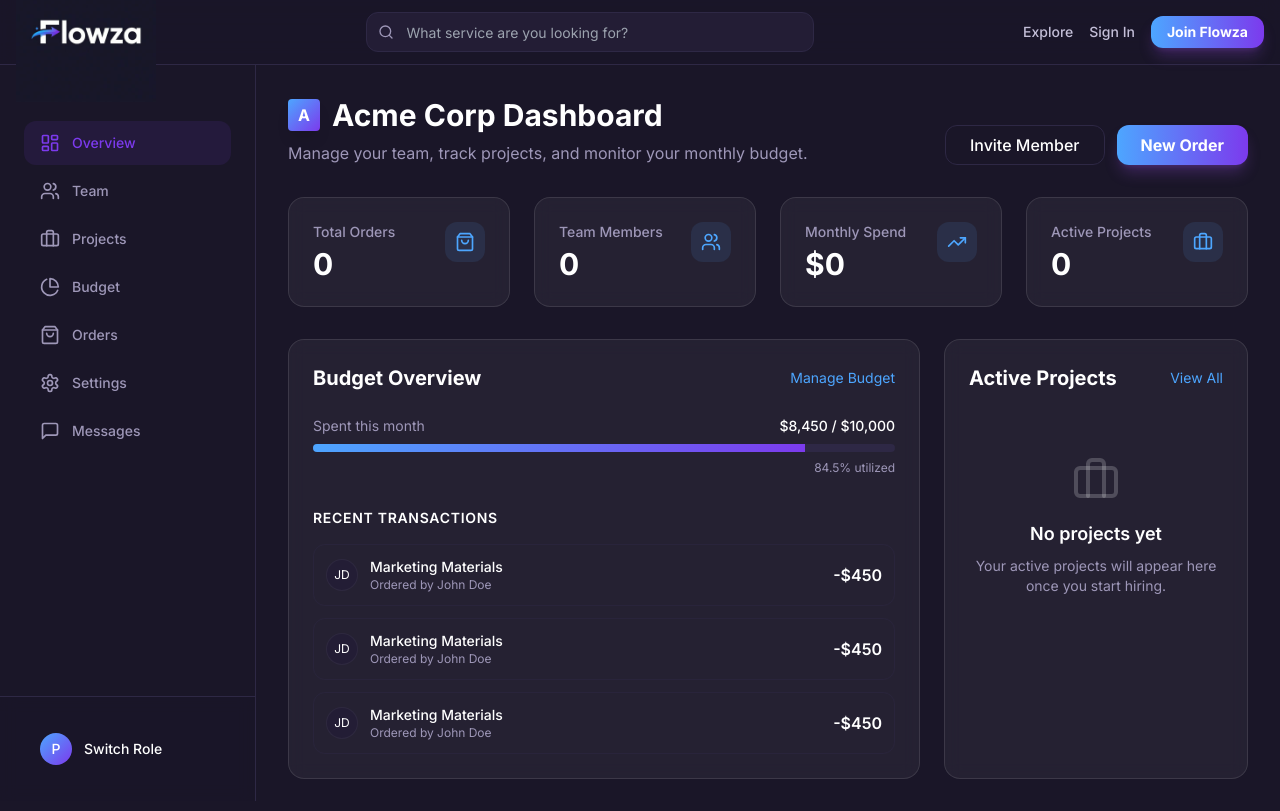
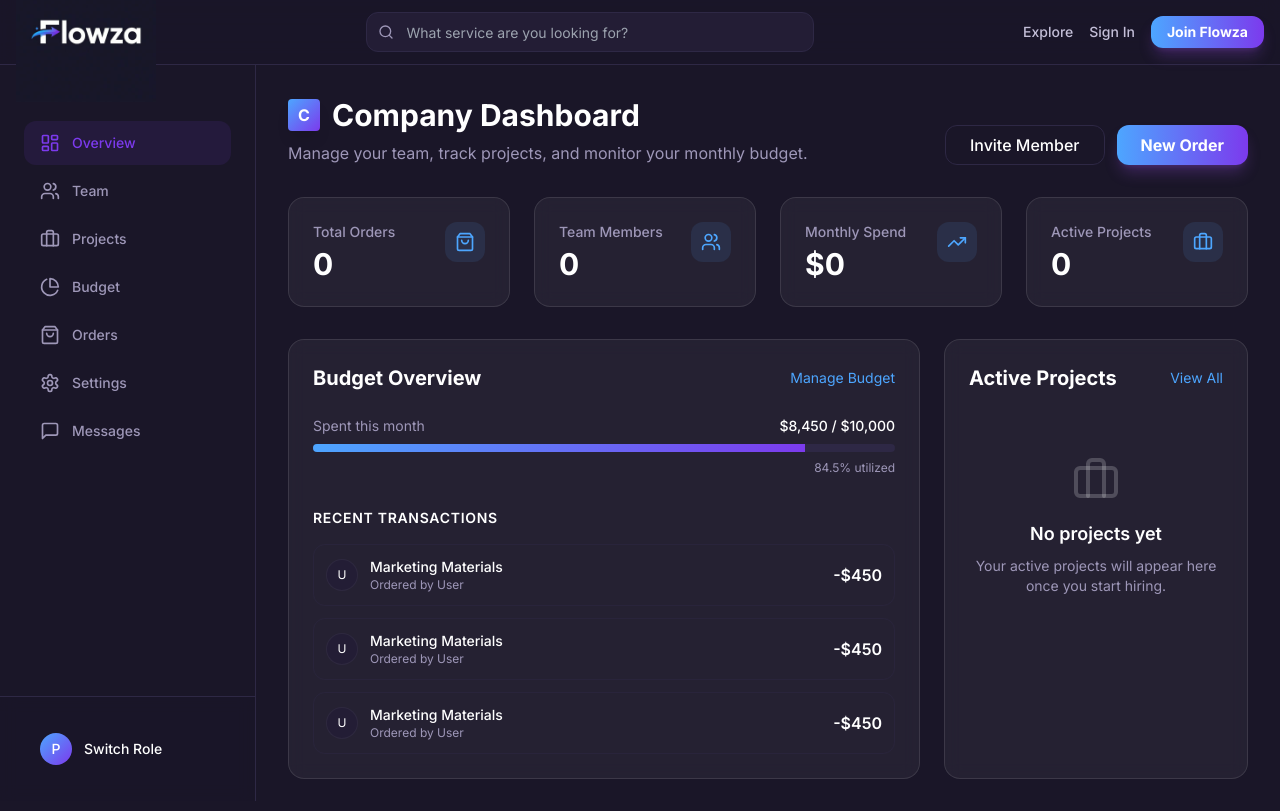
Before and after one commit to enr738/flowza1, a Next.js app: page /dashboard/company in a window 1280 px wide. Built offline with nearby package versions, Linux system fonts and the light colour scheme; no server answers.

Commit message:
Fix dynamic user names with Clerk

```diff
--- a/app/dashboard/company/page.tsx
+++ b/app/dashboard/company/page.tsx
@@ -3,12 +3,15 @@ import { Button } from '@/components/ui/Button';
 import { ShoppingBag, Users, Briefcase, TrendingUp } from 'lucide-react';
 import Link from 'next/link';
 import type { Metadata } from 'next';
+import { useUser } from '@clerk/nextjs';
 
 export const metadata: Metadata = {
   title: 'Company Dashboard',
 };
 
 export default function CompanyOverview() {
+  const { user } = useUser();
+
   const stats = [
     { name: 'Total Orders', value: '0', icon: ShoppingBag },
     { name: 'Team Members', value: '0', icon: Users },
@@ -21,8 +24,14 @@ export default function CompanyOverview() {
       <div className="flex flex-col md:flex-row md:justify-between md:items-end gap-4 mb-8">
         <div>
           <div className="flex items-center gap-3 mb-2">
-            <div className="h-8 w-8 rounded bg-gradient-to-br from-primary-blue to-primary-purple flex items-center justify-center font-bold text-white shadow-lg">A</div>
-            <h1 className="text-3xl font-bold text-white">Acme Corp Dashboard</h1>
+            {user?.imageUrl ? (
+              <img src={user.imageUrl} alt="Avatar" className="h-8 w-8 rounded object-cover shadow-lg" />
+            ) : (
+              <div className="h-8 w-8 rounded bg-gradient-to-br from-primary-blue to-primary-purple flex items-center justify-center font-bold text-white shadow-lg">
+                {user?.firstName?.charAt(0) || 'C'}
+              </div>
+            )}
+            <h1 className="text-3xl font-bold text-white">{user?.fullName || 'Company'} Dashboard</h1>
           </div>
           <p className="text-text-secondary">Manage your team, track projects, and monitor your monthly budget.</p>
         </div>
@@ -74,10 +83,16 @@ export default function CompanyOverview() {
               {[1, 2, 3].map((i) => (
                 <div key={i} className="flex justify-between items-center p-3 rounded-xl border border-border/50">
                   <div className="flex items-center gap-3">
-                    <div className="h-8 w-8 rounded-full bg-surface flex items-center justify-center text-xs border border-white/5">JD</div>
+                    {user?.imageUrl ? (
+                      <img src={user.imageUrl} alt="Avatar" className="h-8 w-8 rounded-full object-cover border border-white/5" />
+                    ) : (
+                      <div className="h-8 w-8 rounded-full bg-surface flex items-center justify-center text-xs border border-white/5">
+                        {user?.firstName?.charAt(0) || 'U'}
+                      </div>
+                    )}
                     <div>
                       <p className="text-white text-sm font-medium">Marketing Materials</p>
-                      <p className="text-xs text-text-secondary">Ordered by John Doe</p>
+                      <p className="text-xs text-text-secondary">Ordered by {user?.fullName || 'User'}</p>
                     </div>
                   </div>
                   <span className="font-semibold text-white">-$450</span>
--- a/app/dashboard/company/settings/page.tsx
+++ b/app/dashboard/company/settings/page.tsx
@@ -1,7 +1,9 @@
 import { Card } from '@/components/ui/Card';
 import { Button } from '@/components/ui/Button';
+import { useUser } from '@clerk/nextjs';
 
 export default function CompanySettings() {
+  const { user } = useUser();
   const inputClass = "w-full h-11 px-4 rounded-xl bg-background-dark border border-border text-white placeholder:text-text-secondary/50 focus:outline-none focus:border-primary-blue transition-colors text-sm";
   const labelClass = "block text-sm text-text-secondary mb-1.5";
 
@@ -24,9 +26,13 @@ export default function CompanySettings() {
         <h2 className="text-xl font-bold text-white mb-6">General Information</h2>
 
         <div className="flex items-center gap-6 mb-8 border-b border-border pb-8">
+          {user?.imageUrl ? (
+            <img src={user.imageUrl} alt="Avatar" className="h-24 w-24 rounded-2xl object-cover shadow-lg shrink-0" />
+          ) : (
             <div className="h-24 w-24 rounded-2xl bg-gradient-to-br from-primary-blue to-primary-purple flex items-center justify-center text-4xl font-bold text-white shadow-lg shrink-0">
-             A
+              {user?.firstName?.charAt(0) || 'C'}
             </div>
+          )}
           <div>
             <div className="flex gap-3 mb-2">
               <Button variant="outline" size="sm">Upload Logo</Button>
@@ -40,7 +46,7 @@ export default function CompanySettings() {
           <div className="grid grid-cols-1 md:grid-cols-2 gap-6">
             <div>
               <label className={labelClass}>Company Name</label>
-                <input className={inputClass} defaultValue="Acme Corp" />
+              <input className={inputClass} defaultValue={user?.fullName || "Company Name"} />
             </div>
             <div>
               <label className={labelClass}>Industry</label>
--- a/app/dashboard/seller/page.tsx
+++ b/app/dashboard/seller/page.tsx
@@ -2,12 +2,15 @@ import { Card } from '@/components/ui/Card';
 import { Button } from '@/components/ui/Button';
 import { DollarSign, ShoppingBag, Eye, Star, TrendingUp, PackageOpen, ListTodo } from 'lucide-react';
 import type { Metadata } from 'next';
+import { useUser } from '@clerk/nextjs';
 
 export const metadata: Metadata = {
   title: 'Seller Dashboard',
 };
 
 export default function SellerOverview() {
+  const { user } = useUser();
+
   const stats = [
     { name: 'Total Earnings', value: '$0', icon: DollarSign, trend: '--' },
     { name: 'Active Orders', value: '0', icon: ShoppingBag, trend: '--' },
@@ -19,7 +22,7 @@ export default function SellerOverview() {
     <div className="space-y-8">
       <div className="flex justify-between items-end mb-8">
         <div>
-          <h1 className="text-3xl font-bold text-white mb-2">Welcome back, Sarah! 👋</h1>
+          <h1 className="text-3xl font-bold text-white mb-2">Welcome back, {user?.firstName || 'there'} 👋</h1>
           <p className="text-text-secondary">Here is what is happening with your freelance business today.</p>
         </div>
         <Button>Create New Gig</Button>
```
Lines whose indentation alone changed are shown as unchanged.
